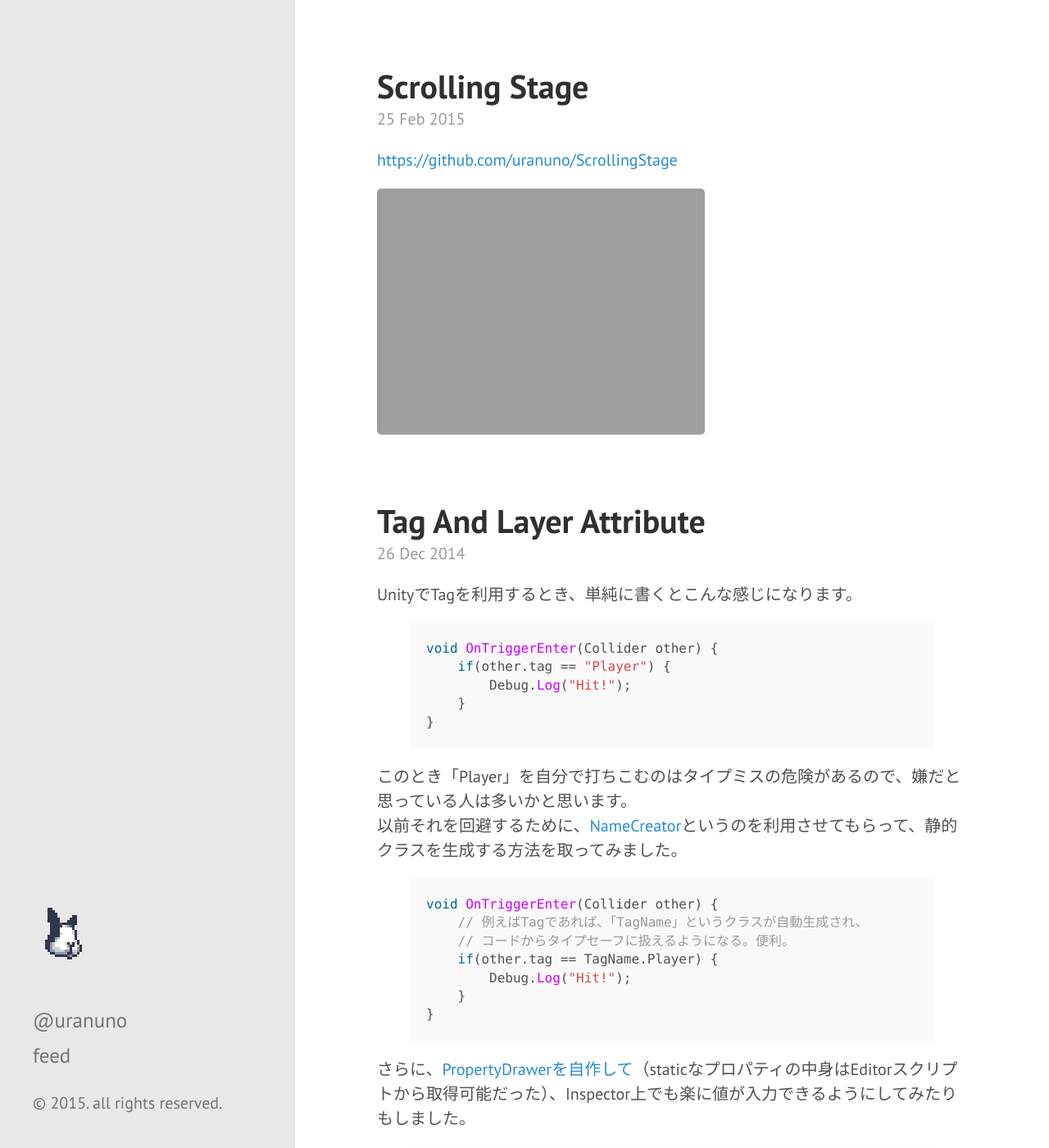
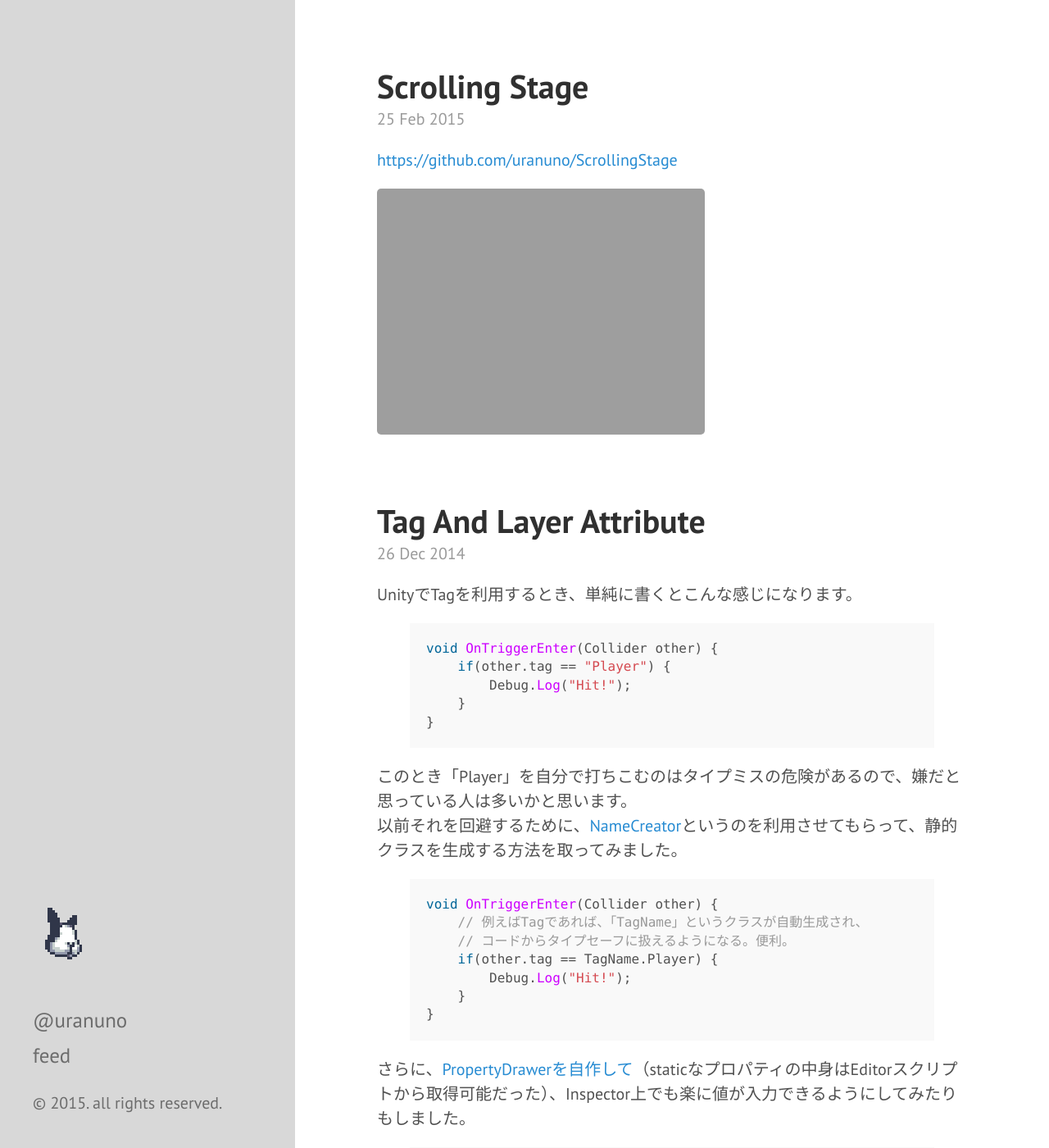
Before and after one commit to uranuno/uranuno.github.io, a Jekyll site: the page built from index.html, in a window 1280 px wide and 1400 px high. Shown: the whole window at 82% size. Built offline with Jekyll 4.4.1, drawn with Linux system fonts in a browser that asks for light colours; Markdown is read by kramdown in place of the engine named in the settings; the list of posts is cut into pages by our own code.

Commit message:
Update hyde.css

```diff
--- a/public/css/hyde.css
+++ b/public/css/hyde.css
@@ -257,7 +257,7 @@ a.sidebar-nav-item:focus {
 
 /* Gray */
 .theme-base-05 .sidebar {
-  background-color: #e8e8e8;
+  background-color: #d8d8d8;
 }
 .theme-base-05 .sidebar,
 .theme-base-05 .sidebar a {
```
